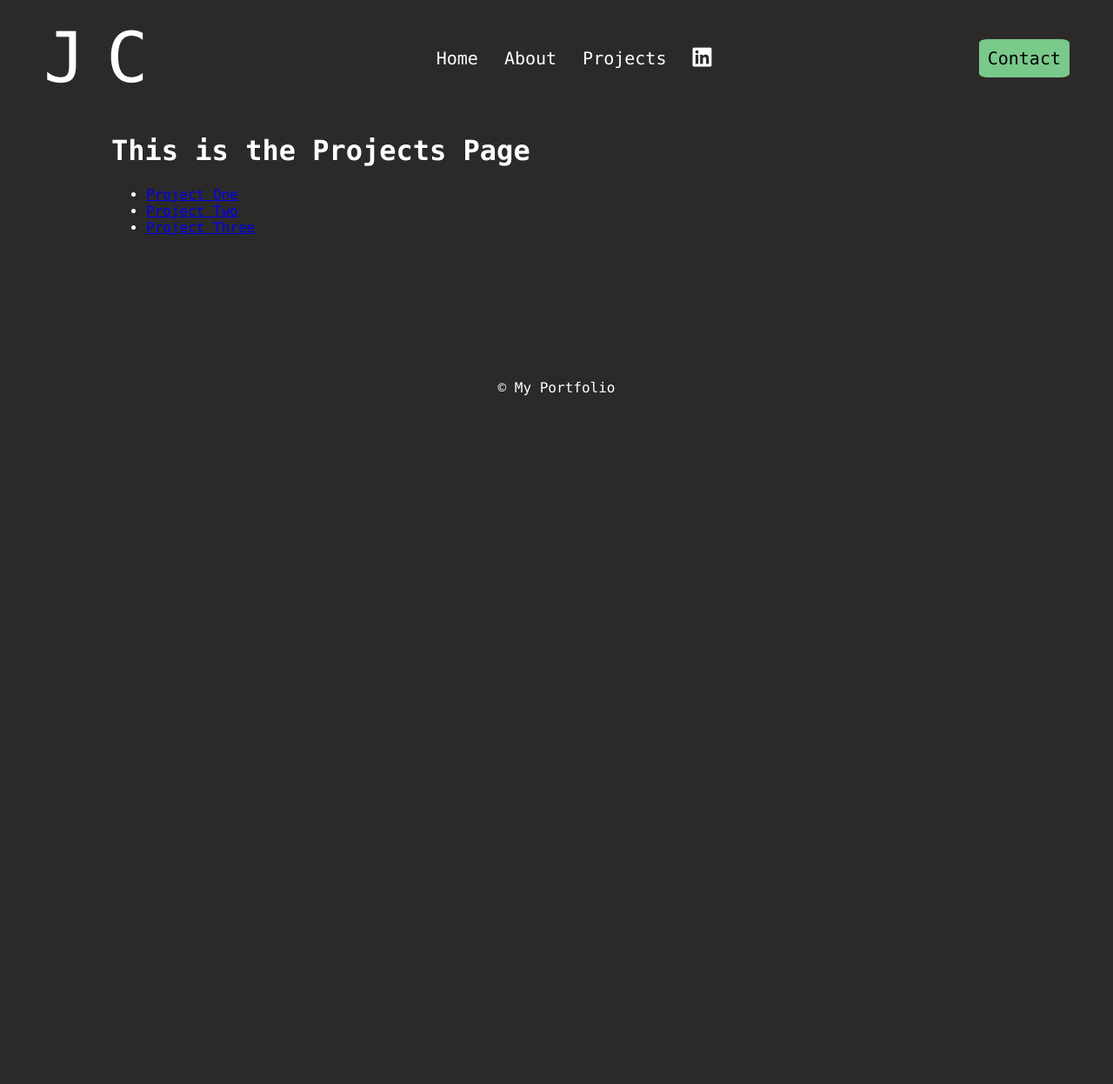
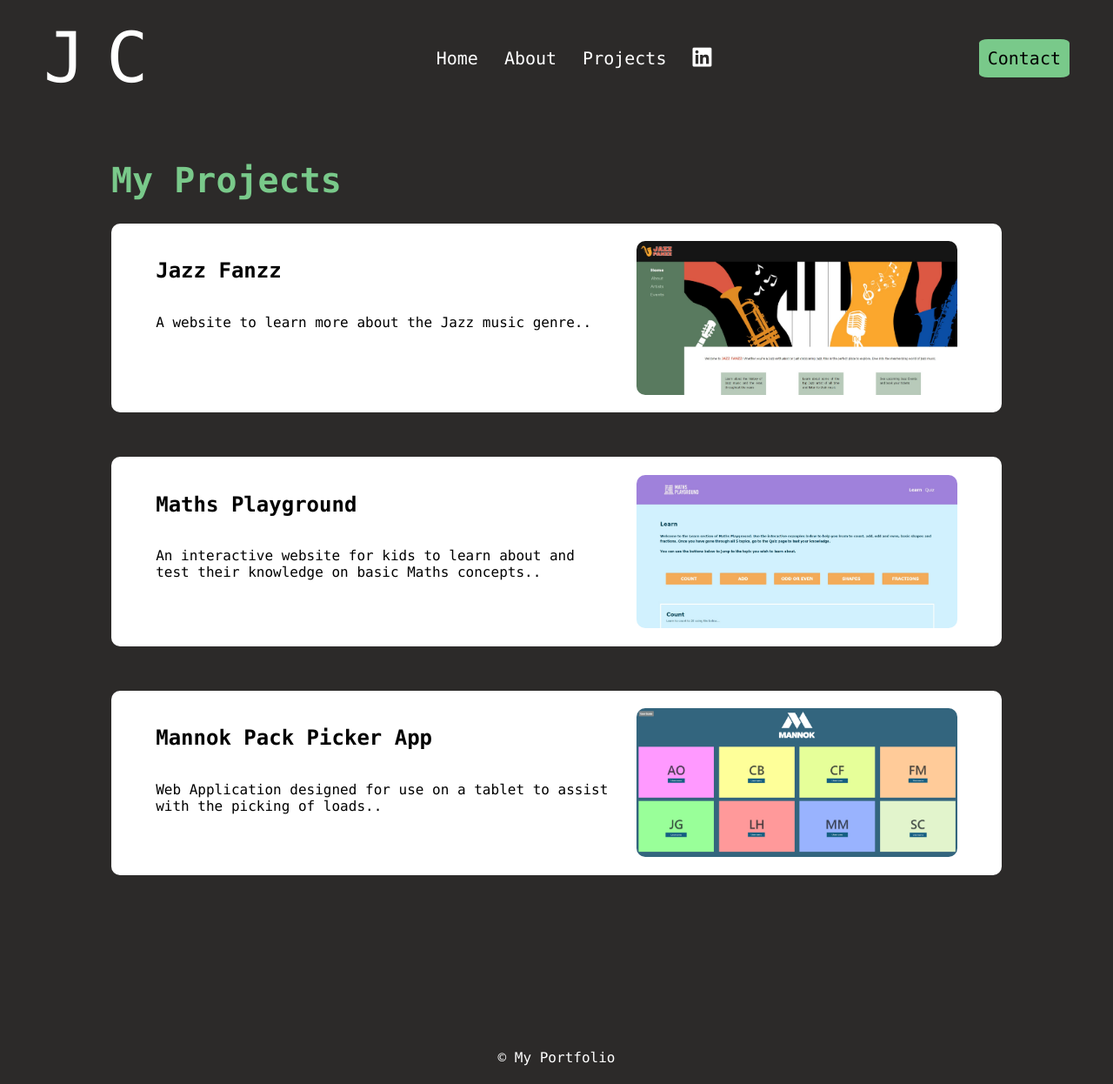
Before and after one commit to jodi-curtis/MyPortfolio, a Flask app: page /projects in a window 1280 px wide. Shown: the whole page at 87% size. Before the commit the page ends 455 px from the top, so only its background shows below. Run offline with Flask 3, Linux system fonts and the light colour scheme; some libraries are stand-ins or nearby versions.

Commit message:
Projects page content and styling

```diff
--- a/app.py
+++ b/app.py
@@ -4,9 +4,9 @@ from grades import grades, highest_grade, lowest_grade
 app = Flask(__name__)
 
 projects = [
-    {'id': 1, 'name': 'Project One', 'description': 'Description of Project One'},
-    {'id': 2, 'name': 'Project Two', 'description': 'Description of Project Two'},
-    {'id': 3, 'name': 'Project Three', 'description': 'Description of Project Three'}
+    {'id': 1, 'name': 'Jazz Fanzz', 'image': 'jazz_fanzz.jpg', 'brief':"A website to learn more about the Jazz music genre..", 'description': 'Jazz Fanzz is a website designed for fans of jazz music and those interested in finding out more about the genre. The Jazz Fanzz website can be used to learn about the history of jazz, listen to music and find out about upcoming jazz music events. It is a user friendly website with engaging design. The website consists of 4 pages: Home, About, Artists and Events.'},
+    {'id': 2, 'name': 'Maths Playground', 'image': 'maths_playground.jpg', 'brief': 'An interactive website for kids to learn about and test their knowledge on basic Maths concepts..', 'description': 'Maths Playground is designed for young children to help them learn basic maths concepts by giving them interactive tools to help them learn and quizzes where they can test their knowledge. The website has 4 pages: Learn, Quiz, Results and Feedback.'},
+    {'id': 3, 'name': 'Mannok Pack Picker App', 'image': 'picker_app.jpg', 'brief': 'Web Application designed for use on a tablet to assist with the picking of loads..', 'description': 'Description of Project Three'}
 ]
 
 @app.route("/")
--- a/static/css/style.css
+++ b/static/css/style.css
@@ -78,6 +78,10 @@ footer {
     margin-top: 5%;
 }
 
+.projects-container{
+    margin-top: 5%;
+}
+
 .text, .image {
     flex: 1;
     display: flex;
@@ -90,7 +94,7 @@ footer {
     margin-bottom: 2%;
 }
 
-.text h1, .text-left h1{
+.text h1, .page-title{
     font-size: 2.5em;
     color: #79c98a;
 }
@@ -148,16 +152,42 @@ footer {
     object-fit: cover;
     aspect-ratio: 1 / 1;
     border-radius: 50%;
-    object-fit: cover;
     opacity: 0;
     transform: translateY(-50px);
     animation: fadeIn 1s forwards;
     animation-delay: .6s;
 }
 
-.about-container {
+.about-container, .project-item-conatiner {
     display: flex;
     flex-direction: column;
+}
+
+.project-item-conatiner{
+    background-color: #ffffff;
+    color: #000000;
+    text-decoration: none;
+    border-radius: 10px;
+    margin-bottom: 5%;
+    padding: 2% 5%;
+}
+
+.project-item-conatiner:hover{
+    background-color: #cccccc;
+}
+
+.project-item-conatiner:active {
+    box-shadow: 5px 10px #79c98a;
+    transform: translateY(4px);
+  }
+
+.project-item-conatiner:hover h2{
+    font-size: 2em;
+    transition: font-size 0.3s ease;
+}
+
+.project-item-conatiner .text-left{
+    justify-content: start;
 }
 
 .about-container-2 {
@@ -181,6 +211,15 @@ footer {
     animation-delay: .5s;
 }
 
+.project-img {
+    width: 100%;
+    height: auto;
+    margin: 10% 0%;
+    border-radius: 10px;
+    object-fit: cover;
+}
+
+
 .ulster-img {
     width: 80%;
     margin: 10% 0%;
@@ -197,10 +236,6 @@ footer {
     display: flex;
     flex-direction: column;
     justify-content: center;
-}
-
-.text-left, .text-right{
-    padding-bottom: 5%;
 }
 
 
@@ -237,7 +272,7 @@ footer {
         font-size: 1.25em;
         margin: 0;
     }
-    .about-container {
+    .about-container, .project-item-conatiner {
         flex-direction: row;
     }
 
@@ -249,6 +284,10 @@ footer {
         max-width: 100%;
     }
 
+    .project-img {
+        margin: 0%;
+    }
+
     .ulster-img {
         margin: 0%;
         position: absolute;
@@ -258,6 +297,10 @@ footer {
 
     .text-left, .text-right{
         flex: 0 0 70%;
+    }
+
+    .project-item-conatiner .text-left{
+        flex: 0 0 60%;
     }
 
     .text-left *{
@@ -272,6 +315,10 @@ footer {
         position: relative;
         flex: 0 0 30%;
         padding-bottom: 0;
+    }
+
+    .project-item-conatiner .image-right{
+        flex: 0 0 40%;
     }
 
 }
--- a/templates/about.html
+++ b/templates/about.html
@@ -24,7 +24,7 @@
     <main>
         <div class="about-container">
             <div class="text-left">
-                <h1>About Me</h1>
+                <h1 class="page-title">About Me</h1>
                 <p>My name is Jodi Curtis. I am 24 years old from Co. Fermanagh, Northern Ireland. I am currenly working as a Graduate Full Stack Web Developer in Mannok. </p>
             </div>
             <div class="image-right">
--- a/templates/projects.html
+++ b/templates/projects.html
@@ -22,12 +22,22 @@
     </header>
 
     <main>
-        <h1>This is the Projects Page</h1>
-        <ul>
+        <div class="projects-container">
+            <h1 class="page-title">My Projects</h1>
             {% for project in projects %}
-                <li><a href="{{ url_for('project_details', project_id=project.id) }}">{{ project.name }}</a></li>
+                <a href="{{ url_for('project_details', project_id=project.id) }}" class="project-item-conatiner">
+                    <div class="text-left">
+                        <h2>{{project.name}}</h2>
+                        <p>{{project.brief}}</p>
+                    </div>
+                    <div class="image-right">
+                        <img src="{{ url_for('static', filename='images/' ~ project.image) }}" alt="My Image" class="project-img">
+                    </div>
+
+                </a>
             {% endfor %}
-        </ul>
+        </div>
+
 
     </main>
 
```
Also changed, not shown: static/images/jazz_fanzz.jpg (added), static/images/maths_playground.jpg (added), static/images/picker_app.jpg (added).
